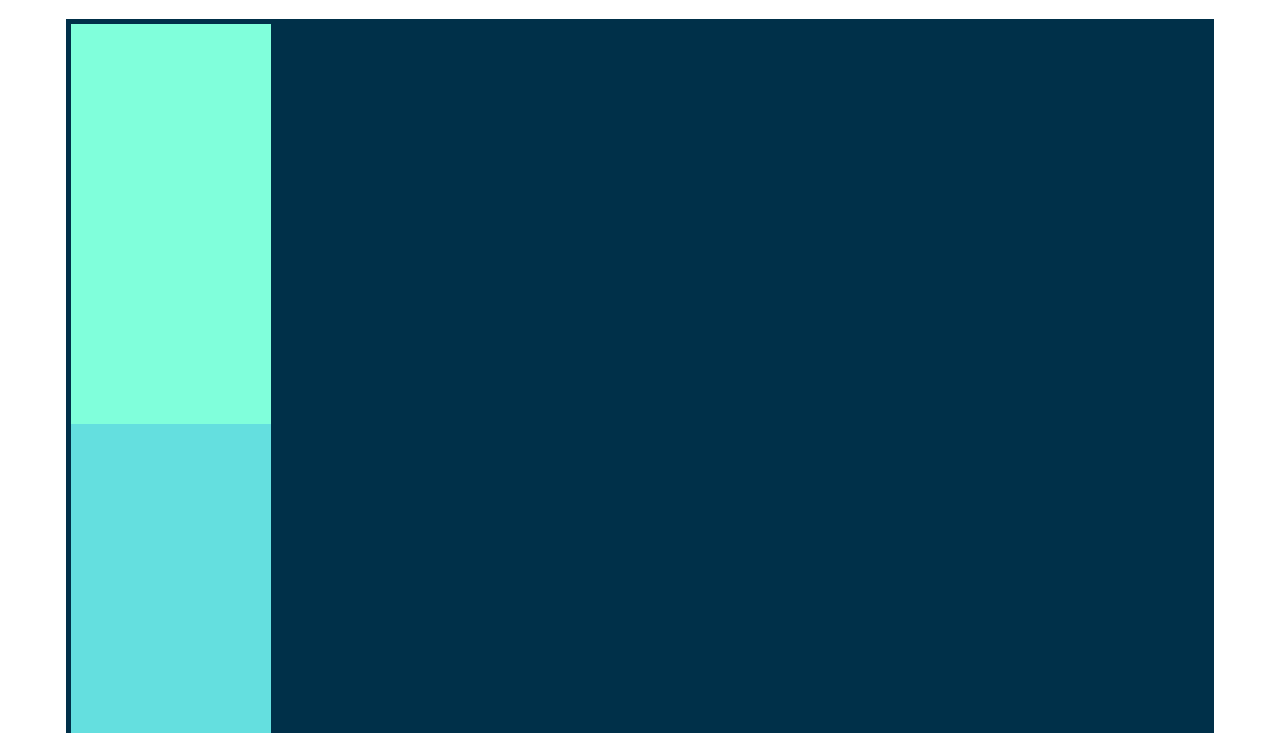
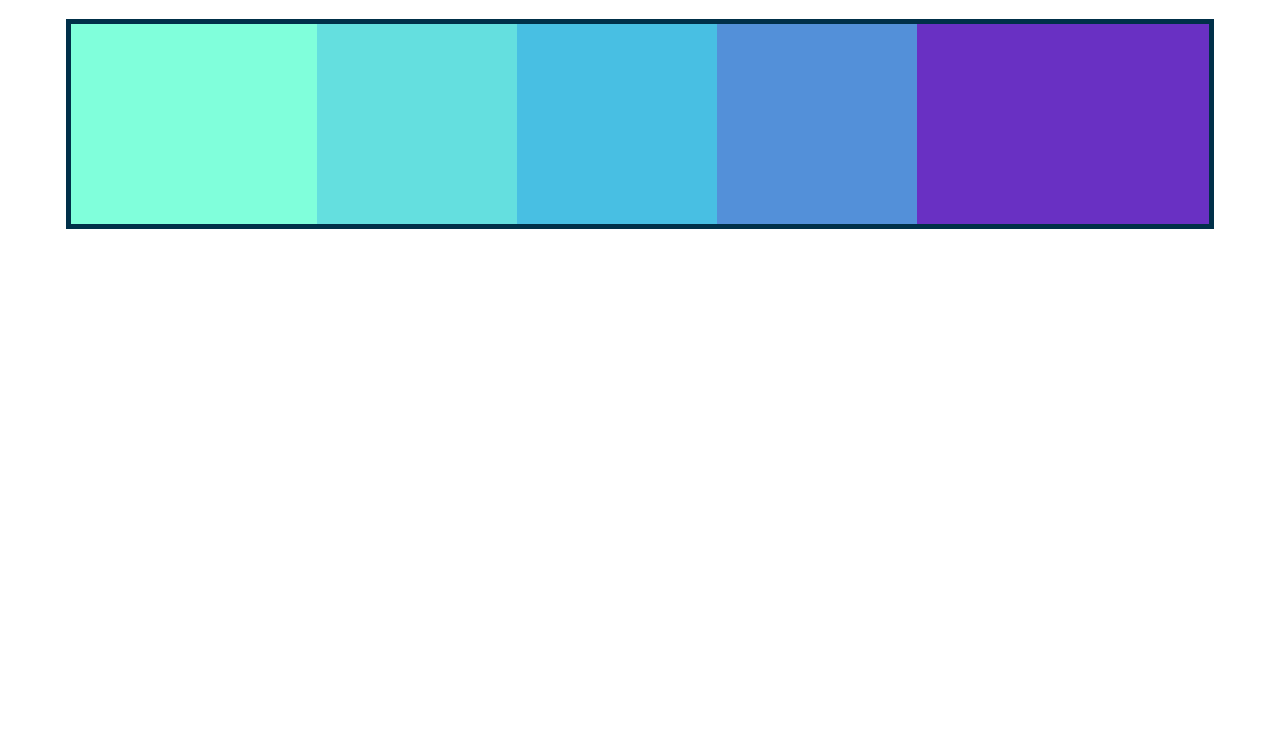
Before and after one commit to cosre7/bootCamp, a plain HTML site: page Flexbox Starter/index.html in a window 1280 px wide. Shown: the part 67-800 px from the top of the page. Drawn offline with nearby package versions, Linux system fonts and the light colour scheme.

Commit message:
섹션10. CSS - flex-grow

```diff
--- a/Flexbox Starter/app.css
+++ b/Flexbox Starter/app.css
@@ -11,7 +11,7 @@ h1 {
     margin: 0 auto;
     border: 5px solid #003049;
     display: flex;
-    flex-direction: column;
+    flex-direction: row;
     justify-content: center;
     flex-wrap: wrap;
 }
@@ -19,6 +19,14 @@ h1 {
 #container div {
     width: 200px;
     height: 200px;
+    /* max-width: 300px; */
     text-align: center;
-    flex-basis: 400px;
+    flex-basis: 200px;
 }
+
+div:nth-of-type(1) {
+    flex-grow: 1;
+}
+div:nth-of-type(5) {
+    flex-grow: 2;
+}
```
